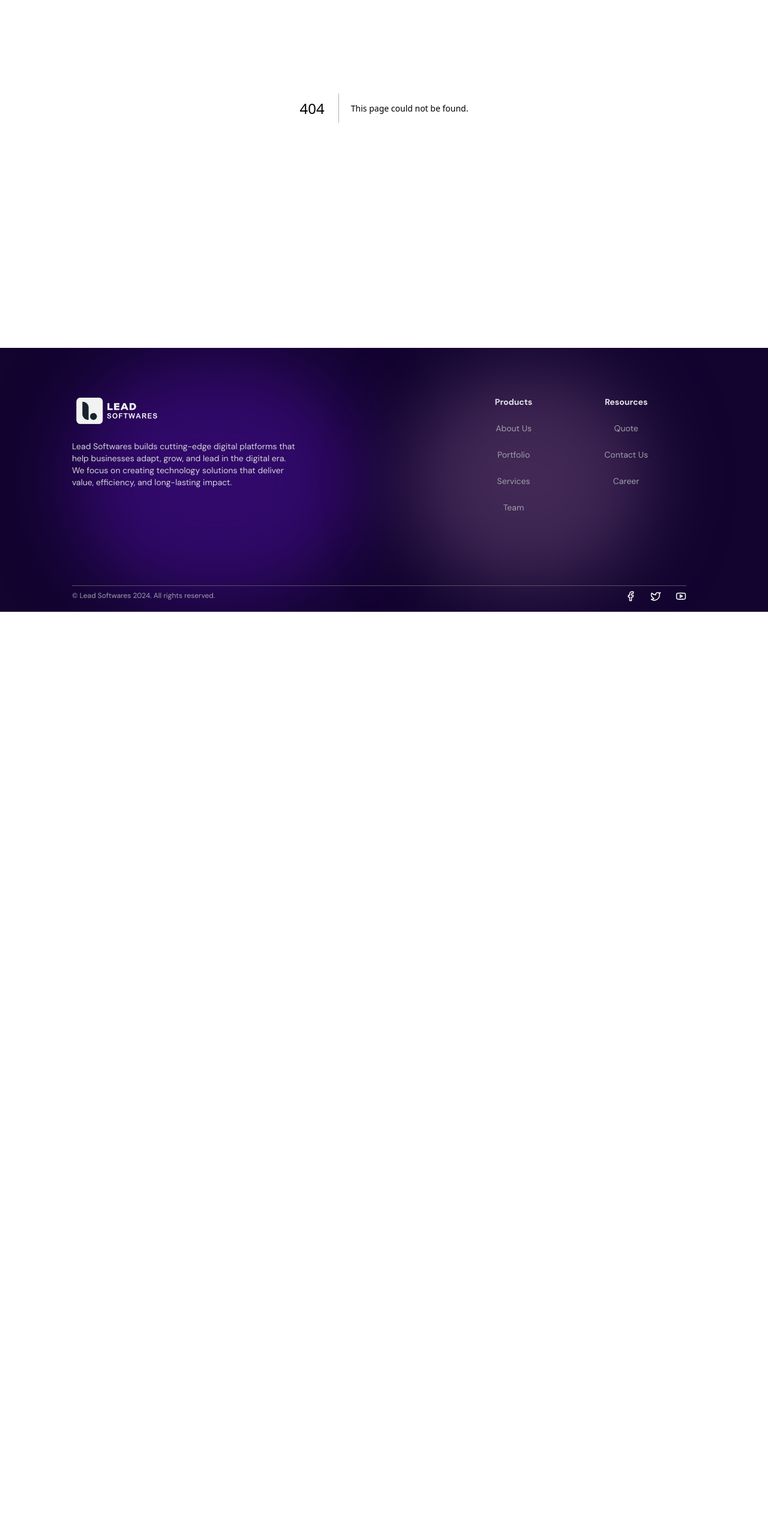
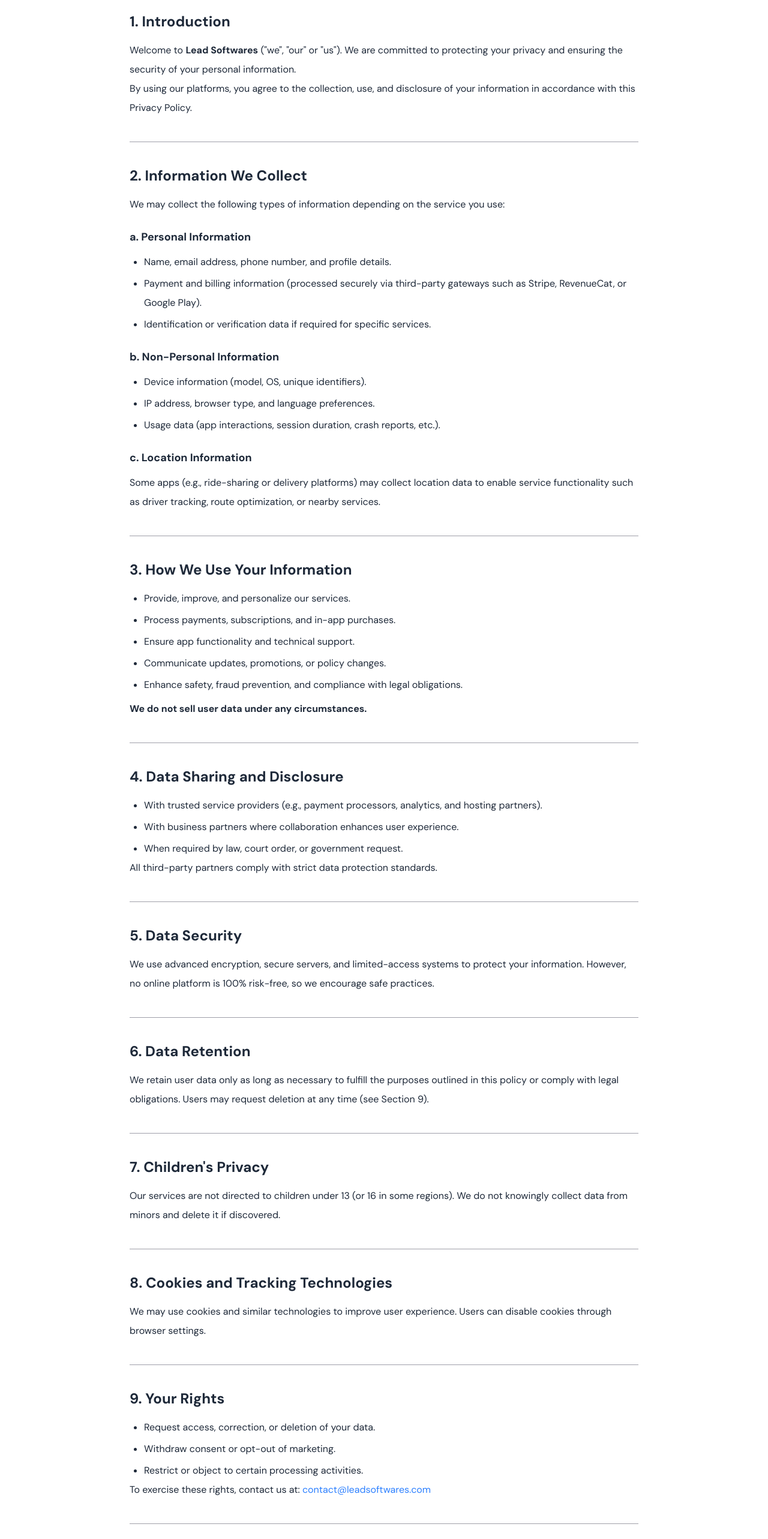
Before and after one commit to leadsoftwares/lead-softwares-website, a Next.js app: page /privacy-policy in a window 1280 px wide. Before the commit this address had no page. Shown: the part 220-2786 px from the top of the page at 60% size. Before the commit the page ends 1240 px from the top, so only its background shows below. Built offline with nearby package versions, Linux system fonts and the light colour scheme.

Commit message:
Add Privacy Policy link to Footer and implement Privacy Policy page

```diff
--- /dev/null
+++ b/app/privacy-policy/page.tsx
@@ -0,0 +1,227 @@
+const Privacy = () => {
+	return (
+		<div className='w-full pt-26'>
+			<h1 className='text-primary text-5xl text-center font-bold'>
+				Privacy Policy
+			</h1>
+			<section className='max-w-4xl mx-auto px-6 py-12 text-gray-800 leading-8'>
+				<div className='pb-10 border-b border-zinc-400'>
+					<h3 className='text-2xl font-semibold mt-10 mb-4'>1. Introduction</h3>
+					<p>
+						Welcome to <strong>Lead Softwares</strong> (&#34;we&#34;,
+						&#34;our&#34; or &#34;us&#34;). We are committed to protecting your
+						privacy and ensuring the security of your personal information.
+					</p>
+					<p>
+						By using our platforms, you agree to the collection, use, and
+						disclosure of your information in accordance with this Privacy
+						Policy.
+					</p>
+				</div>
+
+				<div className='pb-10 border-b border-zinc-400'>
+					<h3 className='text-2xl font-semibold mt-10 mb-4'>
+						2. Information We Collect
+					</h3>
+					<p>
+						We may collect the following types of information depending on the
+						service you use:
+					</p>
+
+					<h4 className='text-lg font-semibold mt-6 mb-3'>
+						a. Personal Information
+					</h4>
+					<ul className='list-disc pl-6 space-y-1'>
+						<li>Name, email address, phone number, and profile details.</li>
+						<li>
+							Payment and billing information (processed securely via
+							third-party gateways such as Stripe, RevenueCat, or Google Play).
+						</li>
+						<li>
+							Identification or verification data if required for specific
+							services.
+						</li>
+					</ul>
+
+					<h4 className='text-lg font-semibold mt-6 mb-3'>
+						b. Non-Personal Information
+					</h4>
+					<ul className='list-disc pl-6 space-y-1'>
+						<li>Device information (model, OS, unique identifiers).</li>
+						<li>IP address, browser type, and language preferences.</li>
+						<li>
+							Usage data (app interactions, session duration, crash reports,
+							etc.).
+						</li>
+					</ul>
+
+					<h4 className='text-lg font-semibold mt-6 mb-3'>
+						c. Location Information
+					</h4>
+					<p>
+						Some apps (e.g., ride-sharing or delivery platforms) may collect
+						location data to enable service functionality such as driver
+						tracking, route optimization, or nearby services.
+					</p>
+				</div>
+
+				<div className='pb-10 border-b border-zinc-400'>
+					<h3 className='text-2xl font-semibold mt-10 mb-4'>
+						3. How We Use Your Information
+					</h3>
+					<ul className='list-disc pl-6 space-y-1'>
+						<li>Provide, improve, and personalize our services.</li>
+						<li>Process payments, subscriptions, and in-app purchases.</li>
+						<li>Ensure app functionality and technical support.</li>
+						<li>Communicate updates, promotions, or policy changes.</li>
+						<li>
+							Enhance safety, fraud prevention, and compliance with legal
+							obligations.
+						</li>
+					</ul>
+					<p className='mt-2 font-semibold'>
+						We do not sell user data under any circumstances.
+					</p>
+				</div>
+
+				<div className='pb-10 border-b border-zinc-400'>
+					<h3 className='text-2xl font-semibold mt-10 mb-4'>
+						4. Data Sharing and Disclosure
+					</h3>
+					<ul className='list-disc pl-6 space-y-1'>
+						<li>
+							With trusted service providers (e.g., payment processors,
+							analytics, and hosting partners).
+						</li>
+						<li>
+							With business partners where collaboration enhances user
+							experience.
+						</li>
+						<li>When required by law, court order, or government request.</li>
+					</ul>
+					<p>
+						All third-party partners comply with strict data protection
+						standards.
+					</p>
+				</div>
+
+				<div className='pb-10 border-b border-zinc-400'>
+					<h3 className='text-2xl font-semibold mt-10 mb-4'>
+						5. Data Security
+					</h3>
+					<p>
+						We use advanced encryption, secure servers, and limited-access
+						systems to protect your information. However, no online platform is
+						100% risk-free, so we encourage safe practices.
+					</p>
+				</div>
+
+				<div className='pb-10 border-b border-zinc-400'>
+					<h3 className='text-2xl font-semibold mt-10 mb-4'>
+						6. Data Retention
+					</h3>
+					<p>
+						We retain user data only as long as necessary to fulfill the
+						purposes outlined in this policy or comply with legal obligations.
+						Users may request deletion at any time (see Section 9).
+					</p>
+				</div>
+
+				<div className='pb-10 border-b border-zinc-400'>
+					<h3 className='text-2xl font-semibold mt-10 mb-4'>
+						7. Children&apos;s Privacy
+					</h3>
+					<p>
+						Our services are not directed to children under 13 (or 16 in some
+						regions). We do not knowingly collect data from minors and delete it
+						if discovered.
+					</p>
+				</div>
+
+				<div className='pb-10 border-b border-zinc-400'>
+					<h3 className='text-2xl font-semibold mt-10 mb-4'>
+						8. Cookies and Tracking Technologies
+					</h3>
+					<p>
+						We may use cookies and similar technologies to improve user
+						experience. Users can disable cookies through browser settings.
+					</p>
+				</div>
+
+				<div className='pb-10 border-b border-zinc-400'>
+					<h3 className='text-2xl font-semibold mt-10 mb-4'>9. Your Rights</h3>
+					<ul className='list-disc pl-6 space-y-1'>
+						<li>Request access, correction, or deletion of your data.</li>
+						<li>Withdraw consent or opt-out of marketing.</li>
+						<li>Restrict or object to certain processing activities.</li>
+					</ul>
+					<p>
+						To exercise these rights, contact us at:{' '}
+						<a
+							href='https://mail.google.com/mail/?view=cm&fs=1&to=contact@leadsoftwares.com'
+							className='hover:text-primary text-blue-500'
+							target='_blank'
+						>
+							contact@leadsoftwares.com
+						</a>
+					</p>
+				</div>
+
+				<div className='pb-10 border-b border-zinc-400'>
+					<h3 className='text-2xl font-semibold mt-10 mb-4'>
+						10. Third-Party Services
+					</h3>
+					<p>
+						We may use third-party APIs or SDKs (e.g., Google Maps, Firebase,
+						Stripe, RevenueCat). These providers operate under their own privacy
+						policies.
+					</p>
+				</div>
+
+				<div className='pb-10 border-b border-zinc-400'>
+					<h3 className='text-2xl font-semibold mt-10 mb-4'>
+						11. International Data Transfers
+					</h3>
+					<p>
+						Your information may be transferred to other countries. We ensure
+						all transfers comply with applicable laws.
+					</p>
+				</div>
+
+				<div className='pb-10 border-b border-zinc-400'>
+					<h3 className='text-2xl font-semibold mt-10 mb-4'>
+						12. Updates to This Policy
+					</h3>
+					<p>
+						We may update this policy periodically. Continued use of our
+						services means you accept the updated terms.
+					</p>
+				</div>
+
+				<div className='pb-10'>
+					<h3 className='text-2xl font-semibold mt-10 mb-4'>13. Contact Us</h3>
+					<p className='font-semibold'>Lead Softwares</p>
+					<p>
+						📧{' '}
+						<a
+							href='https://mail.google.com/mail/?view=cm&fs=1&to=contact@leadsoftwares.com'
+							className='hover:text-primary text-blue-500'
+							target='_blank'
+						>
+							contact@leadsoftwares.com
+						</a>
+					</p>
+					<a
+						href='https://leadsoftwares.com/'
+						target='_blank'
+						className='text-blue-500 hover:text-primary'
+					>
+						🌐 www.leadsoftwares.com
+					</a>
+				</div>
+			</section>
+		</div>
+	)
+}
+
+export default Privacy
--- a/components/footer-component.tsx
+++ b/components/footer-component.tsx
@@ -51,6 +51,7 @@
 							<Link href='/consultation'>Quote</Link>
 							<Link href='/contact'>Contact Us</Link>
 							<Link href='/career'>Career</Link>
+							<Link href='/privacy-policy'>Privacy Policy</Link>
 						</ul>
 					</motion.div>
 					{/* gradient */}
```
